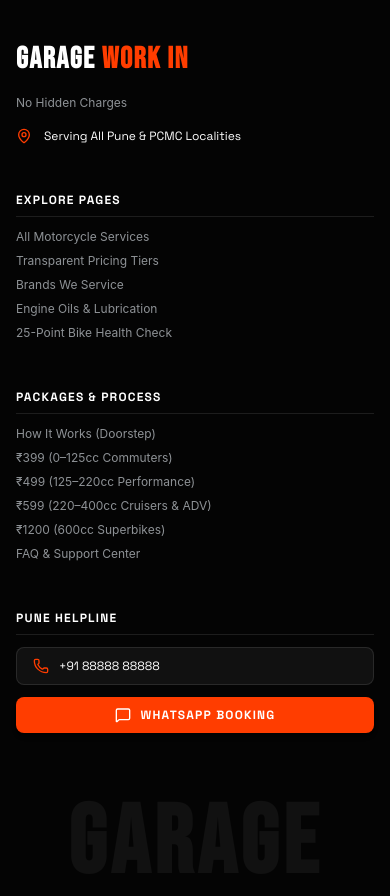
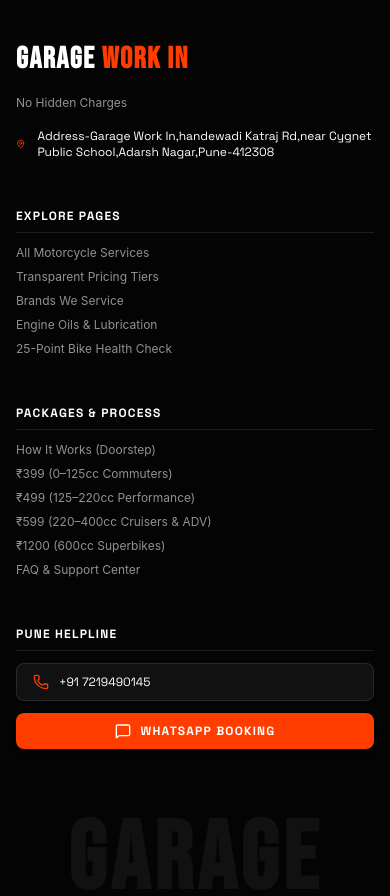
Before and after one commit to webakoofgit-png/Garage-Work-In, a React (Vite) app: page /faq in a window 390 px wide. Shown: the part 3440-4336 px from the top of the page. Built offline with nearby package versions, Linux system fonts and the light colour scheme; no server answers.

Commit message:
Update call helpline and WhatsApp phone number to +91 7219490145 across entire website

```diff
--- a/src/components/BookingModal.jsx
+++ b/src/components/BookingModal.jsx
@@ -42,7 +42,7 @@
 Please confirm my doorstep pickup slot!`;
 
     const encodedText = encodeURIComponent(text);
-    const whatsappUrl = `https://wa.me/918888888888?text=${encodedText}`;
+    const whatsappUrl = `https://wa.me/917219490145?text=${encodedText}`;
 
     setTimeout(() => {
       window.open(whatsappUrl, '_blank');
@@ -88,7 +88,7 @@
               Opening WhatsApp chat with Garage Work in Pune... If it doesn't open automatically, click below:
             </p>
             <a
-              href={`https://wa.me/918888888888?text=${encodeURIComponent(
+              href={`https://wa.me/917219490145?text=${encodeURIComponent(
                 `Hi Garage Work in! I want to book doorstep bike service for my ${formData.bikeModel}`
               )}`}
               target="_blank"
--- a/src/components/FaqSection.jsx
+++ b/src/components/FaqSection.jsx
@@ -23,7 +23,7 @@
     },
     {
       q: 'How do I book a doorstep bike service slot?',
-      a: 'You can book instantly by clicking "BOOK SERVICE" or "BOOK ON WHATSAPP" on our website, or calling our helpline at +91 88888 88888. Share your bike model, location, and preferred time slot, and our pickup executive will be assigned immediately.',
+      a: 'You can book instantly by clicking "BOOK SERVICE" or "BOOK ON WHATSAPP" on our website, or calling our helpline at +91 7219490145. Share your bike model, location, and preferred time slot, and our pickup executive will be assigned immediately.',
     },
   ];
 
--- a/src/components/FinalCta.jsx
+++ b/src/components/FinalCta.jsx
@@ -37,7 +37,7 @@
           </button>
 
           <a
-            href="tel:+918888888888"
+            href="tel:+917219490145"
             className="px-8 py-5 bg-[#111] hover:bg-[#1f2124] text-white font-tech font-bold text-sm sm:text-base uppercase tracking-widest rounded-xl border border-white/20 transition-all flex items-center gap-3"
             data-cursor="CALL"
           >
--- a/src/components/Footer.jsx
+++ b/src/components/Footer.jsx
@@ -20,7 +20,7 @@
             </p>
             <div className="flex items-center gap-3 text-xs font-tech text-white">
               <MapPin className="w-4 h-4 text-[#FF3D00]" />
-              <span>Serving All Pune & PCMC Localities</span>
+              <span>Address-Garage Work In,handewadi Katraj Rd,near Cygnet Public School,Adarsh Nagar,Pune-412308</span>
             </div>
           </div>
 
@@ -60,11 +60,11 @@
             </h4>
             <div className="space-y-3">
               <a
-                href="tel:+918888888888"
+                href="tel:+917219490145"
                 className="flex items-center gap-2.5 px-4 py-2.5 rounded-lg bg-[#111] border border-white/10 text-xs font-tech text-white hover:border-[#FF3D00] transition-colors"
               >
                 <Phone className="w-4 h-4 text-[#FF3D00]" />
-                +91 88888 88888
+                +91 7219490145
               </a>
               <button
                 onClick={() => onOpenBooking()}
--- a/src/components/MobileStickyBar.jsx
+++ b/src/components/MobileStickyBar.jsx
@@ -5,7 +5,7 @@
   return (
     <div className="fixed bottom-0 left-0 right-0 z-40 sm:hidden bg-[#080808]/95 backdrop-blur-xl border-t border-white/10 p-3 flex items-center justify-between gap-3 shadow-2xl">
       <a
-        href="tel:+918888888888"
+        href="tel:+917219490145"
         className="flex-1 py-3 bg-[#111] border border-white/15 text-white font-tech font-bold text-xs uppercase tracking-widest rounded-lg flex items-center justify-center gap-2"
       >
         <Phone className="w-4 h-4 text-[#FF3D00]" />
--- a/src/components/Navbar.jsx
+++ b/src/components/Navbar.jsx
@@ -78,12 +78,12 @@
         {/* Right CTA Actions */}
         <div className="hidden sm:flex items-center gap-4">
           <a
-            href="tel:+918888888888"
+            href="tel:+917219490145"
             className="flex items-center gap-2 px-3 py-2 text-xs font-tech font-medium text-[#F4F2ED] hover:text-[#FF3D00] transition-colors"
             data-cursor="CALL"
           >
             <Phone className="w-3.5 h-3.5 text-[#FF3D00]" />
-            <span>+91 88888 88888</span>
+            <span>+91 7219490145</span>
           </a>
 
           <button
@@ -132,11 +132,11 @@
             ))}
             <div className="flex flex-col gap-3 pt-4">
               <a
-                href="tel:+918888888888"
+                href="tel:+917219490145"
                 className="flex items-center justify-center gap-2 py-2.5 text-xs font-tech text-[#F4F2ED] bg-[#111] border border-white/10 rounded-md"
               >
                 <Phone className="w-4 h-4 text-[#FF3D00]" />
-                CALL: +91 88888 88888
+                CALL: +91 7219490145
               </a>
               <button
                 onClick={() => {
--- a/src/pages/BookingPage.jsx
+++ b/src/pages/BookingPage.jsx
@@ -38,7 +38,7 @@
 Please confirm my pickup slot!`;
 
     const encodedText = encodeURIComponent(text);
-    const whatsappUrl = `https://wa.me/918888888888?text=${encodedText}`;
+    const whatsappUrl = `https://wa.me/917219490145?text=${encodedText}`;
 
     setTimeout(() => {
       window.open(whatsappUrl, '_blank');
@@ -75,7 +75,7 @@
                 Opening direct WhatsApp chat with Garage Work in Pune... If it doesn't open automatically, click below:
               </p>
               <a
-                href={`https://wa.me/918888888888?text=${encodeURIComponent(
+                href={`https://wa.me/917219490145?text=${encodeURIComponent(
                   `Hi Garage Work in! I booked doorstep bike service for my ${formData.bikeModel}`
                 )}`}
                 target="_blank"
```
